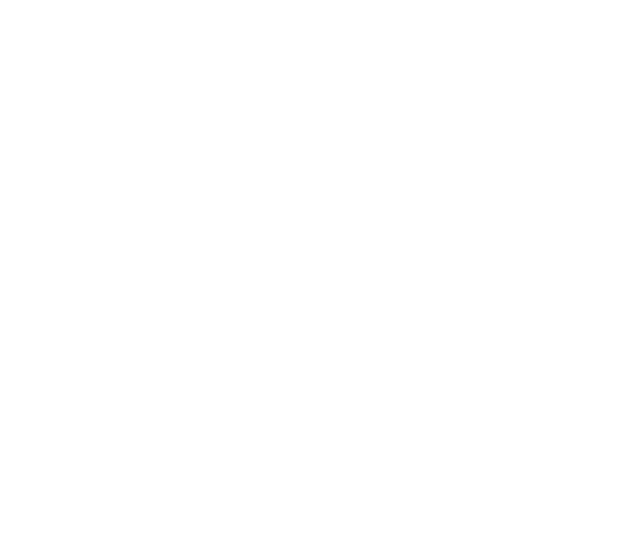
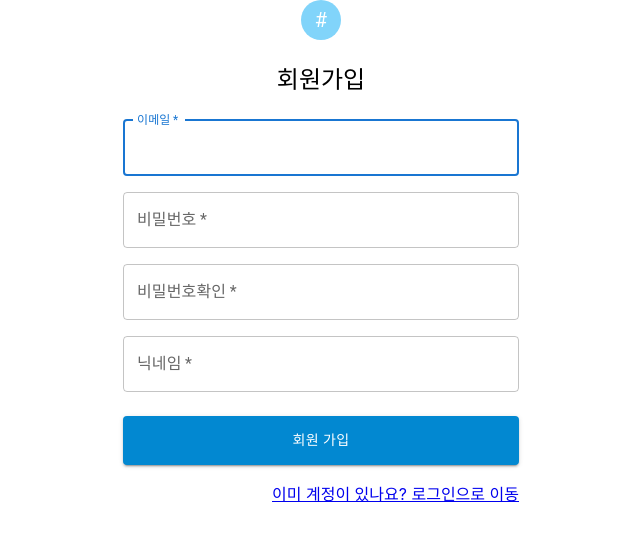
Before and after one commit to xenosign/git-test-1, a React (Create React App) app: page /signup2 in a window 1280 px wide. Before the commit this address had no page. Shown: the top 540 px of the page, without its empty margins (319-959 px from the left). Built offline with nearby package versions, Linux system fonts and the light colour scheme.

Commit message:
회원가입페이지 추가

```diff
--- a/src/App.js
+++ b/src/App.js
@@ -1,8 +1,9 @@
-import { Route, Routes } from 'react-router-dom';
-import Index from './pages/Index';
-import Item from './pages/Item';
-import Join from './pages/Join';
-import Login from './pages/Login';
+import { Route, Routes } from "react-router-dom";
+import Index from "./pages/Index";
+import Item from "./pages/Item";
+import Join from "./pages/Join";
+import Login from "./pages/Login";
+import Signup2 from "./pages/Signup2";
 
 function App() {
   return (
@@ -11,6 +12,7 @@
       <Route path="/item" element={<Item />} />
       <Route path="/join" element={<Join />} />
       <Route path="/login" element={<Login />} />
+      <Route path="/signup2" element={<Signup2 />} />
     </Routes>
   );
 }
--- /dev/null
+++ b/src/pages/Signup2.jsx
@@ -0,0 +1,76 @@
+import { Avatar, Grid, TextField, Typography, Button } from "@mui/material";
+import LoadingButton from "@mui/lab/LoadingButton";
+import { Box, Container } from "@mui/system";
+import React from "react";
+import { Link } from "react-router-dom";
+import Header from "../components/Header";
+import Footer from "../components/Footer";
+import { lightBlue } from "@mui/material/colors";
+
+export default function Signup2() {
+  return (
+    <Container component="main" maxWidth="xs">
+      <Box
+        sx={{
+          display: "flex",
+          flexDirection: "column",
+          height: "60vh",
+          alignItems: "center",
+          justifyContent: "center",
+        }}
+      >
+        <Avatar sx={{ m: 3, bgcolor: lightBlue[200] }}>#</Avatar>
+        {/* component 태그의 값 variant 크기의 값 */}
+        <Typography component="h1" variant="h5">
+          회원가입
+        </Typography>
+        <Box component="form" noValidate sx={{ mt: 3 }}>
+          <Grid container spacing={2}>
+            <Grid item xs={12}>
+              <TextField
+                name="email"
+                required
+                fullWidth
+                label="이메일"
+                autoFocus
+                autoComplete="off"
+              />
+            </Grid>
+            <Grid item xs={12}>
+              <TextField
+                name="password"
+                required
+                fullWidth
+                label="비밀번호"
+                type="password"
+              />
+            </Grid>
+            <Grid item xs={12}>
+              <TextField
+                name="confirmPasswordpassword"
+                required
+                fullWidth
+                label="비밀번호확인"
+                type="password"
+              />
+            </Grid>
+            <Grid item xs={12}>
+              <TextField name="nickname" required fullWidth label="닉네임" />
+            </Grid>
+          </Grid>
+          <LoadingButton
+            type="submit"
+            fullWidth
+            variant="contained"
+            sx={{ mt: 3, mb: 2, bgcolor: lightBlue[700], height: "3.5em" }}
+          >
+            회원 가입
+          </LoadingButton>
+          <Grid container justifyContent="flex-end">
+            <Link to="/login"> 이미 계정이 있나요? 로그인으로 이동 </Link>
+          </Grid>
+        </Box>
+      </Box>
+    </Container>
+  );
+}
```
